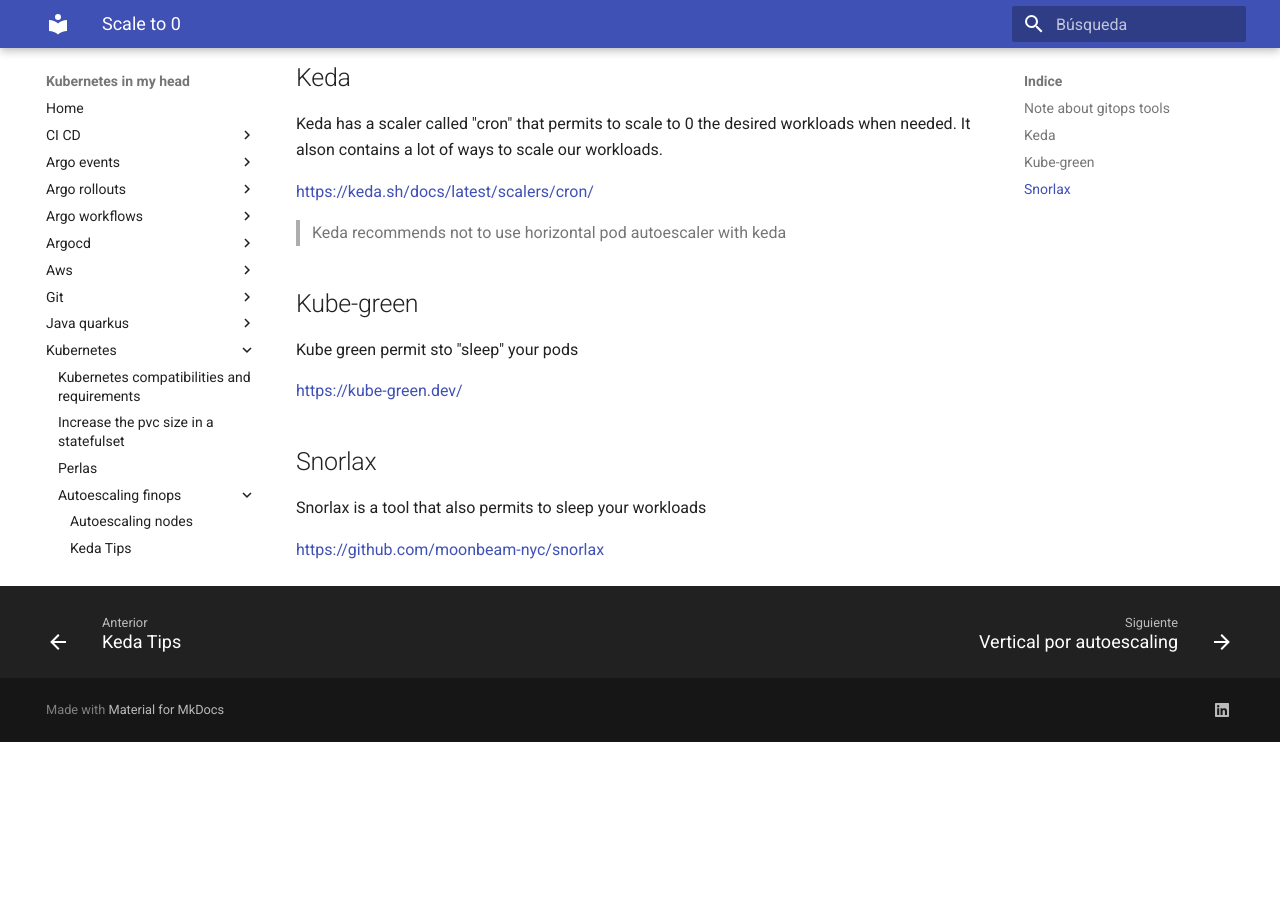
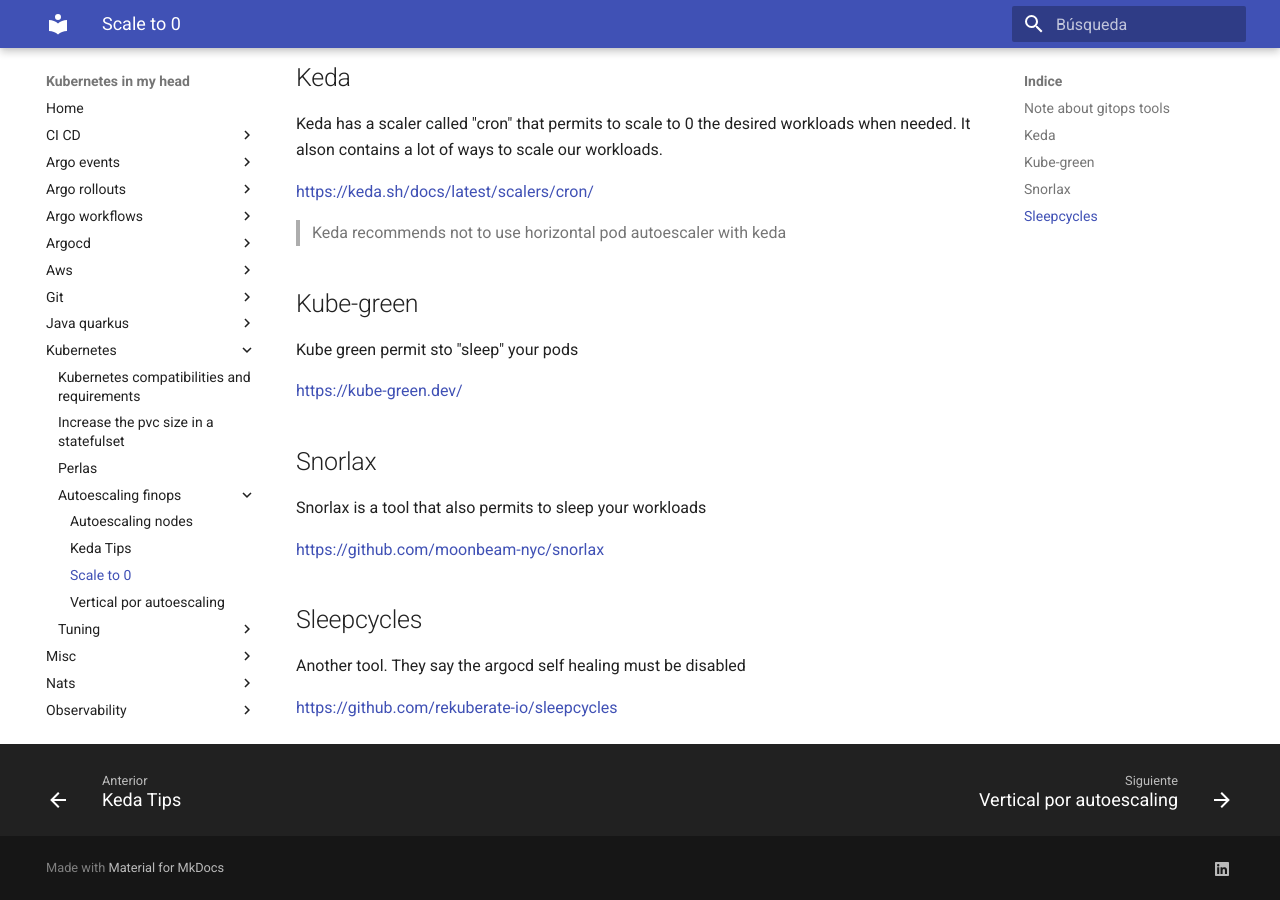
Before and after one commit to jorgelon/kubernetesinmyhead.net, an MkDocs documentation site: the page built from docs/kubernetes/autoescaling-finops/scale-to-0.md, in a window 1280 px wide and 900 px high, scrolled down 527 px. Built offline with MkDocs 1.6.1 and Material for MkDocs 9.7.7, drawn with Linux system fonts in a browser that asks for light colours; before the commit the page ends 1269 px from its top, so only the background shows below that.

Commit message:
add sleepcycle

```diff
--- a/docs/kubernetes/autoescaling-finops/scale-to-0.md
+++ b/docs/kubernetes/autoescaling-finops/scale-to-0.md
@@ -29,3 +29,9 @@ Kube green permit sto "sleep" your pods
 Snorlax is a tool that also permits to sleep your workloads
 
 <https://github.com/moonbeam-nyc/snorlax>
+
+## Sleepcycles
+
+Another tool. They say the argocd self healing must be disabled
+
+<https://github.com/rekuberate-io/sleepcycles>
```
